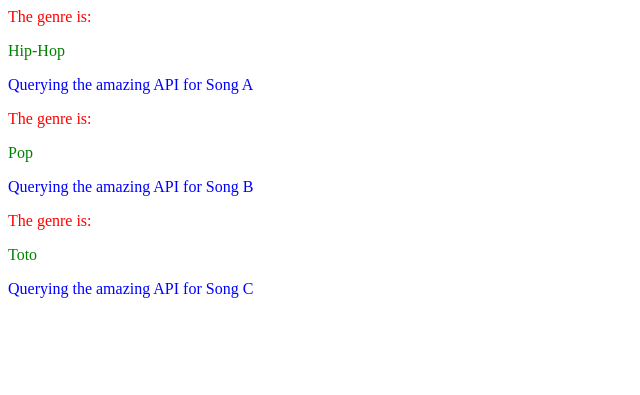
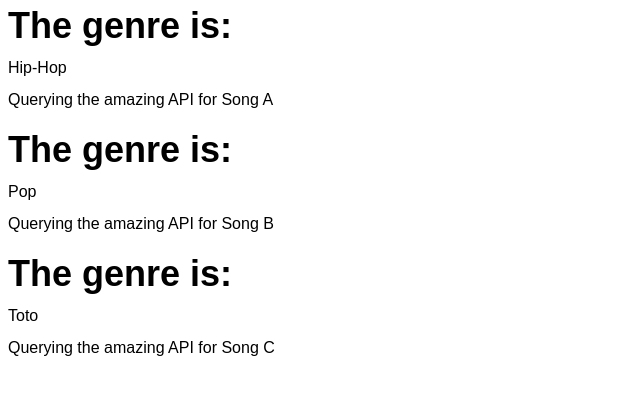
Before and after one commit to gmanchon/spotify_boilerplate, a FastAPI app: page / in a window 1280 px wide. Shown: the top 395 px of the page, without its empty margins (0-640 px from the left). Run offline with FastAPI, Linux system fonts and the light colour scheme.

Commit message:
update styles

```diff
--- a/static/styles.css
+++ b/static/styles.css
@@ -1,11 +1,23 @@
+
+h1 {
+  font-family: "IBM Plex Sans", sans-serif;
+  font-weight: 700;
+  font-size: 36px;
+  line-height: 36px;
+}
+
+p {
+  font-family: "IBM Plex Sans", sans-serif;
+  font-weight: 400;
+  font-size: 16px;
+  line-height: 16px;
+}
+
 .song-text {
-  color: red;
 }
 
 .song-genre {
-  color: green;
 }
 
 .song-title {
-  color: blue;
 }
--- a/templates/item.html
+++ b/templates/item.html
@@ -5,7 +5,7 @@
 </head>
 <body>
   {% for song in songs %}
-    <p class="song-text">The genre is:</p>
+    <h1 class="song-text">The genre is:</p>
     <p class="song-genre">{{ song["genre"] }}</p>
     <p class="song-title">Querying the amazing API for {{ song["name"] }}</p>
   {% endfor %}
```
